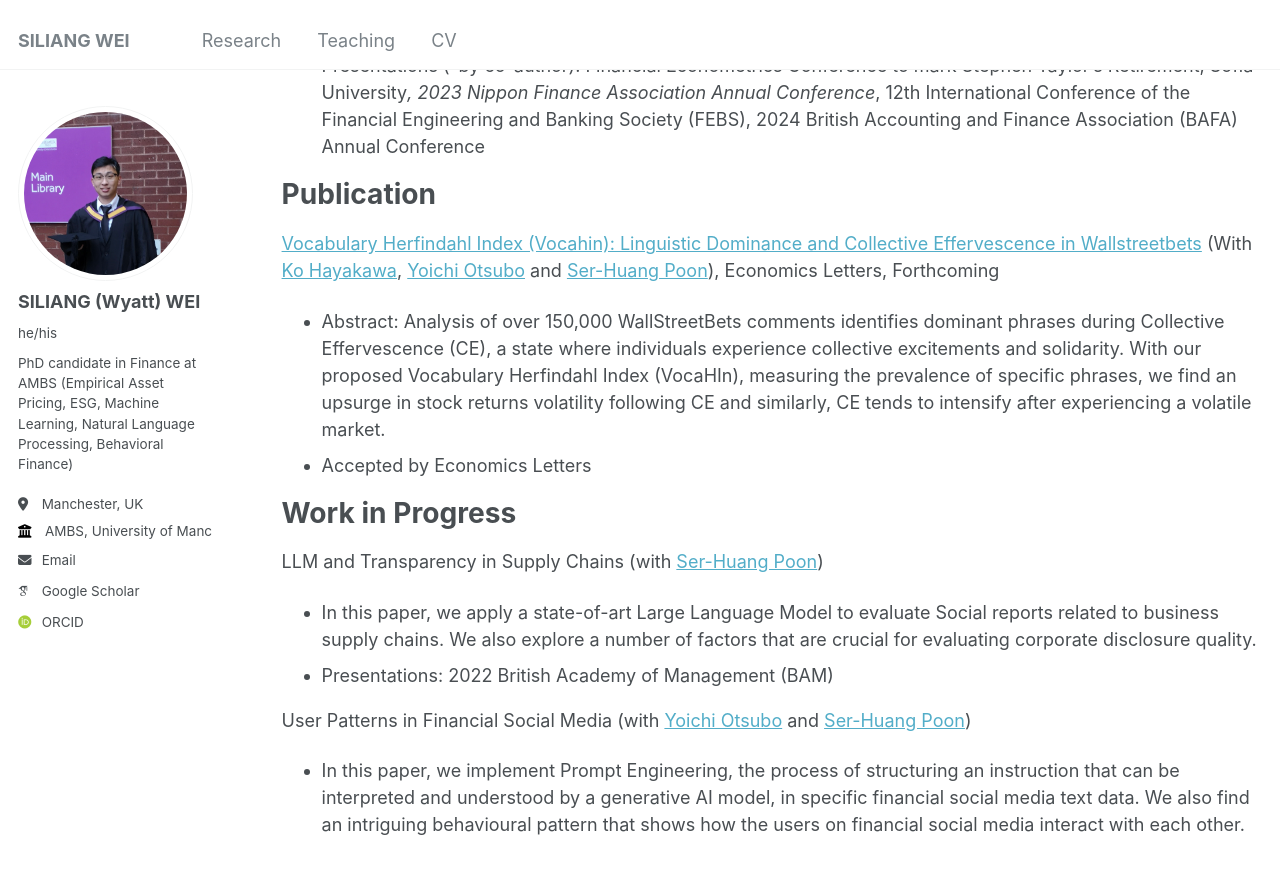
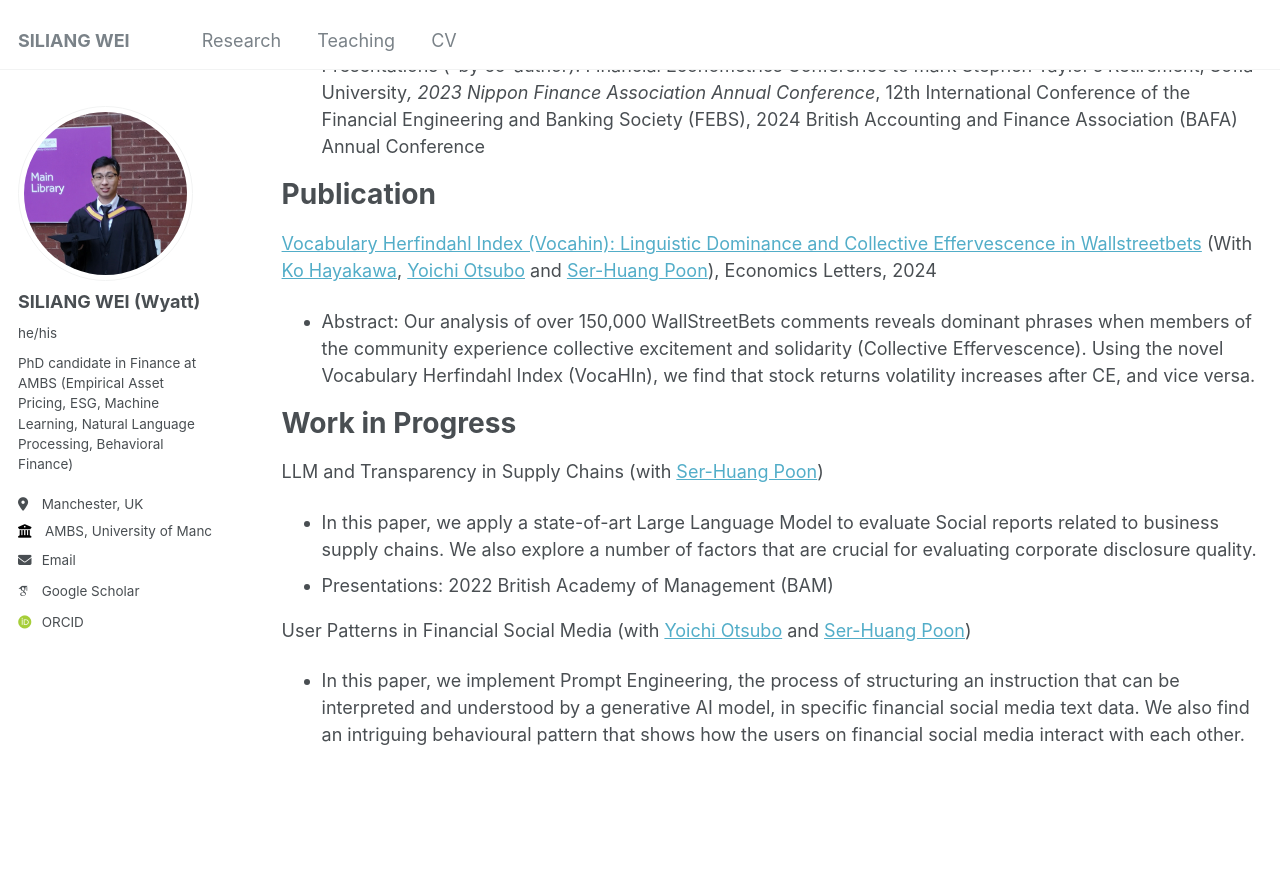
Before and after one commit to wyattswei/wyattswei.github.io, a Jekyll site: the page built from _pages/research.md, in a window 1280 px wide and 900 px high, scrolled down 423 px. Shown: the top 874 px of the window. Built offline with Jekyll 4.4.1, drawn with Linux system fonts in a browser that asks for light colours; some web fonts are replaced.

```diff
--- a/_config.yml
+++ b/_config.yml
@@ -22,7 +22,7 @@ repository               : "wyattswei/wyattswei.github.io"
 author:
   # Biographic information
   avatar           : "wyatt.jpg"
-  name             : "SILIANG (Wyatt) WEI"
+  name             : "SILIANG WEI (Wyatt)"
   pronouns         : "he/his"
   bio              : "PhD candidate in Finance at AMBS (Empirical Asset Pricing, ESG, Machine Learning, Natural Language Processing, Behavioral Finance)"
   location         : "Manchester, UK"
--- a/_pages/research.md
+++ b/_pages/research.md
@@ -25,13 +25,17 @@ and [Ser-Huang Poon](https://scholar.google.co.uk/citations?user=cSrJhbIAAAAJ))
 
 Publication
 ======
-[Vocabulary Herfindahl Index (Vocahin): Linguistic Dominance and Collective Effervescence in Wallstreetbets](https://papers.ssrn.com/sol3/papers.cfm?abstract_id=4763485)
+[Vocabulary Herfindahl Index (Vocahin): Linguistic Dominance and Collective Effervescence in Wallstreetbets](https://www.sciencedirect.com/science/article/pii/S0165176524005111)
 (With [Ko Hayakawa](https://www.researchgate.net/profile/Ko_Hayakawa),
 [Yoichi Otsubo](https://scholar.google.com/citations?user=ravVQhcAAAAJ)
 and [Ser-Huang Poon](https://scholar.google.co.uk/citations?user=cSrJhbIAAAAJ)),
-Economics Letters, Forthcoming
-* Abstract: Analysis of over 150,000 WallStreetBets comments identifies dominant phrases during Collective Effervescence (CE), a state where individuals experience collective excitements and solidarity. With our proposed Vocabulary Herfindahl Index (VocaHIn), measuring the prevalence of specific phrases, we find an upsurge in stock returns volatility following CE and similarly, CE tends to intensify after experiencing a volatile market.
-* Accepted by Economics Letters
+Economics Letters, 2024
+* Abstract: Our analysis of over 150,000 WallStreetBets comments reveals dominant
+  phrases when members of the community experience collective excitement and
+  solidarity (Collective Effervescence). Using the novel Vocabulary Herfindahl
+  Index (VocaHIn), we find that stock returns volatility increases after CE,
+  and vice versa.
+
 
 Work in Progress
 ======
```
Also changed, not shown: _pages/cv.md (+7 -4 lines), 1 other file.
